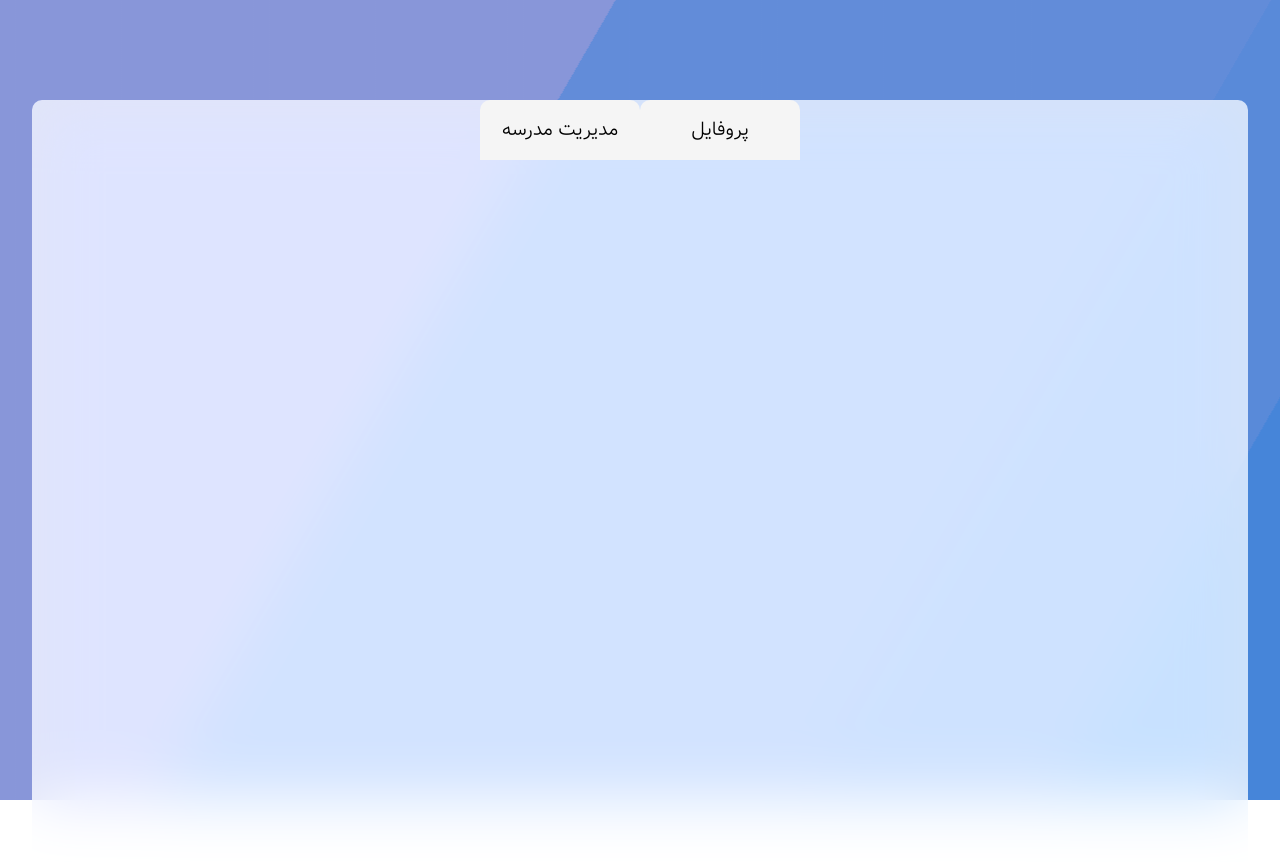
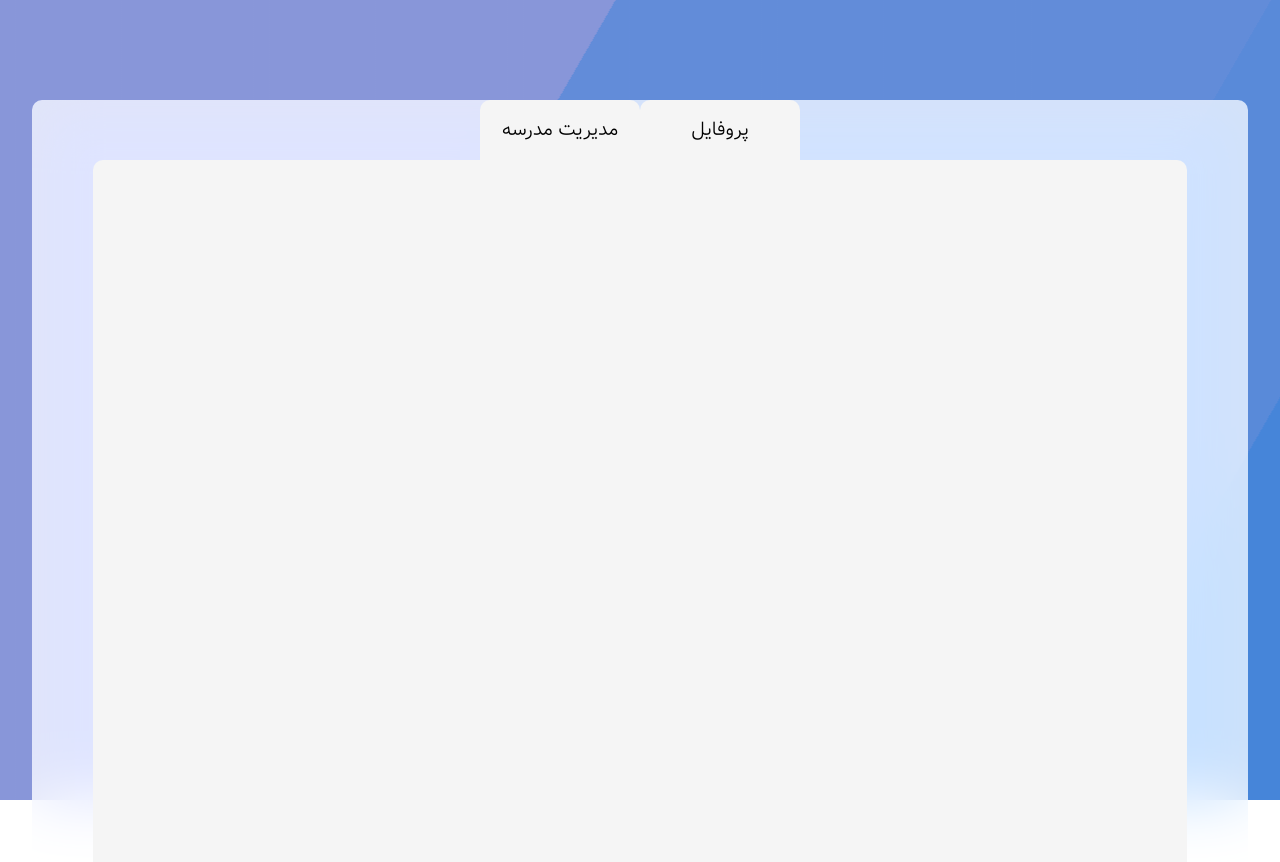
Before and after one commit to alivarastepour/LMS, a React (Create React App) app in the folder front-end/: page /accounts/manager/1/ in a window 1280 px wide. Shown: the top 862 px of the page. Built offline with nearby package versions, Linux system fonts and the light colour scheme; the HTML template or start-up script is replaced by a standard one.

Commit message:
Profile is rendered

```diff
--- a/front-end/src/Components/Dashboard/Dashboard.js
+++ b/front-end/src/Components/Dashboard/Dashboard.js
@@ -1,5 +1,6 @@
 import { useParams } from "react-router-dom";
 import { Wrapper } from "./Dashboard.styles";
+import Profile from "../Profile/Profile";
 import DashboardHeader from "./Dashboard.header";
 
 
@@ -10,6 +11,7 @@ const Dashboard = () => {
     return <>
         <Wrapper>
             <DashboardHeader/>
+            <Profile/>
         </Wrapper>
     </>
 }
```
